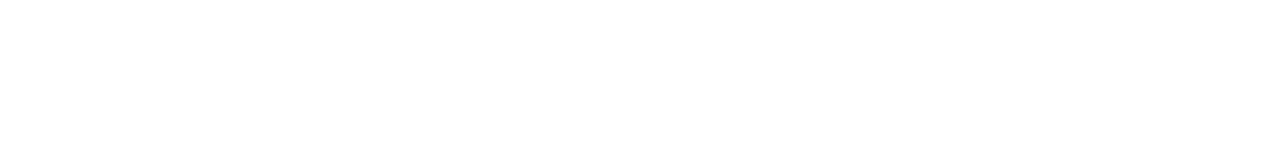
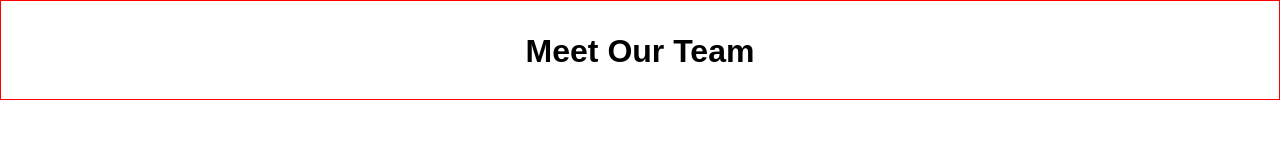
Before and after one commit to Broadcodes/html-css-float-cards, a plain HTML site: page index.html in a window 1280 px wide. Drawn offline with Linux system fonts and the light colour scheme.

Commit message:
Creazione titolo superiore

```diff
--- a/css/style.css
+++ b/css/style.css
@@ -13,3 +13,16 @@
     display: table;
     clear: both;
   }
+
+  /* Header: Creazione titolo superiore */
+  header{
+    width: 100%;
+    height: 100px;
+    border: 1px solid red;
+  }
+
+  h1{
+    text-align: center;
+    vertical-align: middle;
+    line-height: 100px;
+  }
--- a/index.html
+++ b/index.html
@@ -1,5 +1,6 @@
 <!DOCTYPE html>
 <html lang="it">
+
 <head>
     <meta charset="UTF-8">
     <meta http-equiv="X-UA-Compatible" content="IE=edge">
@@ -7,13 +8,16 @@
     <link rel="stylesheet" href="css/style.css">
     <title>Floating Cards</title>
 </head>
+
 <body>
+    <!-- Header: Creazione titolo superiore -->
     <header>
-
+        <h1>Meet Our Team</h1>
     </header>
 
     <main>
 
     </main>
 </body>
+
 </html>
```
